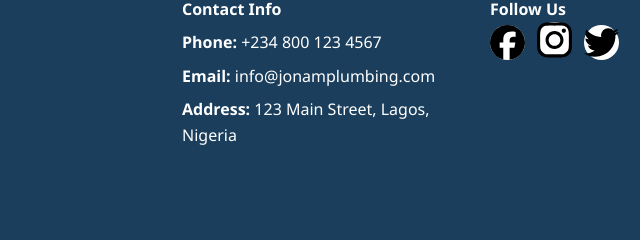
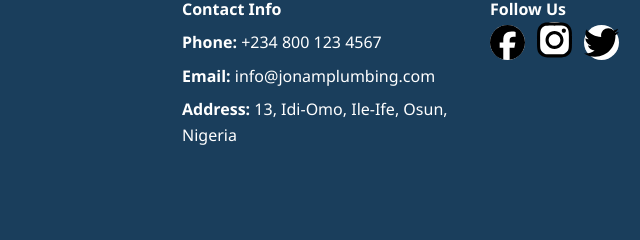
Before and after one commit to Jobasi23/jonamwdd131, a plain HTML site: page contact.html in a window 1280 px wide. Shown: the part 1647-1887 px from the top of the page, 474-1114 px from the left. Drawn offline with Linux system fonts and the light colour scheme.

Commit message:
changed location

```diff
--- a/contact.html
+++ b/contact.html
@@ -106,7 +106,7 @@
             <h4>Contact Info</h4>
             <p><strong>Phone:</strong> +234 800 123 4567</p>
             <p><strong>Email:</strong> info@jonamplumbing.com</p>
-            <p><strong>Address:</strong> 123 Main Street, Lagos, Nigeria</p>
+            <p><strong>Address:</strong> 13, Idi-Omo, Ile-Ife, Osun, Nigeria</p>
         </div>
         <div class="footer-social">
             <h4>Follow Us</h4>
```
Also changed, not shown: about.html (+1 -1 lines), gallery.html (+1 -1 lines), index.html (+1 -1 lines), product.html (+1 -1 lines), services.html (+1 -1 lines).
